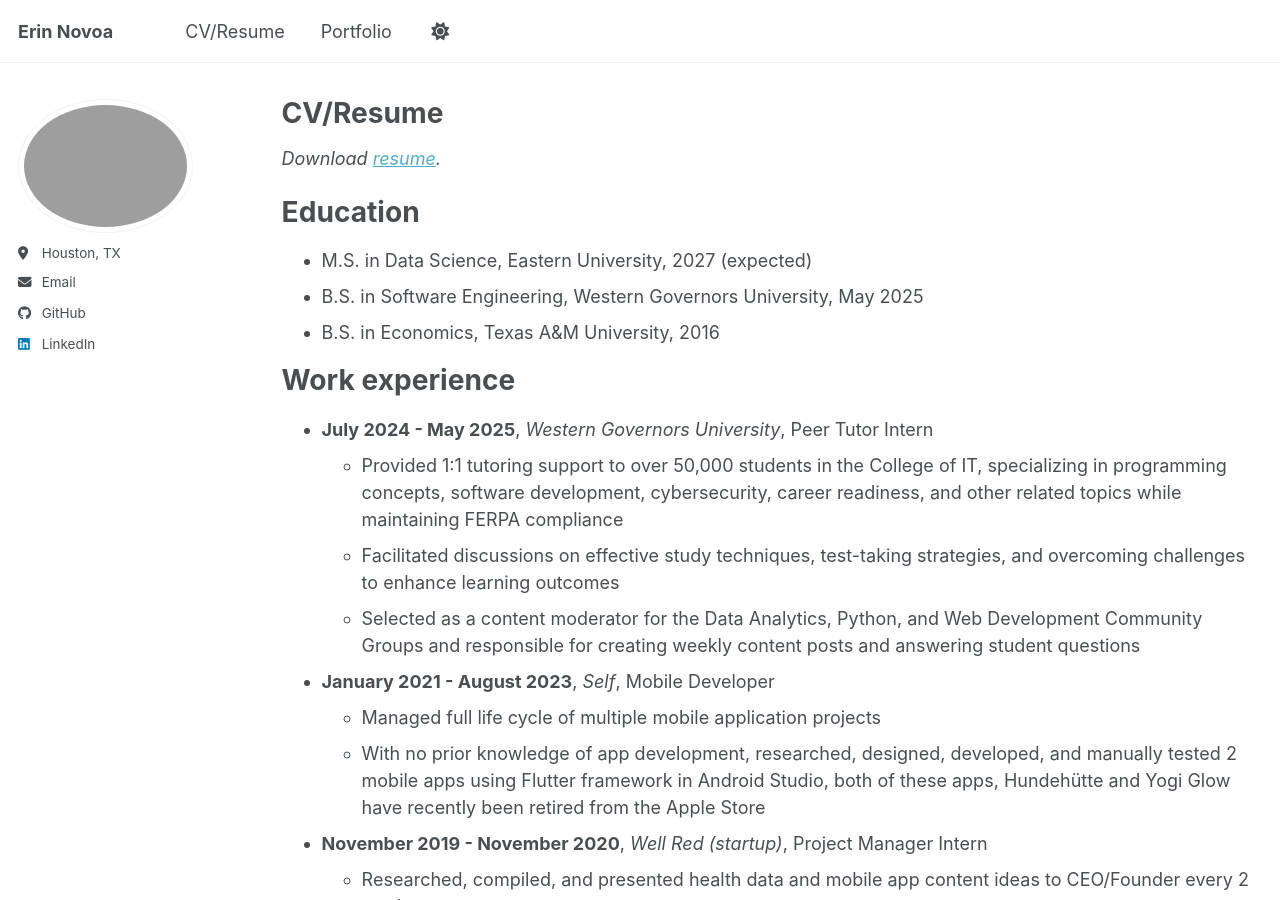
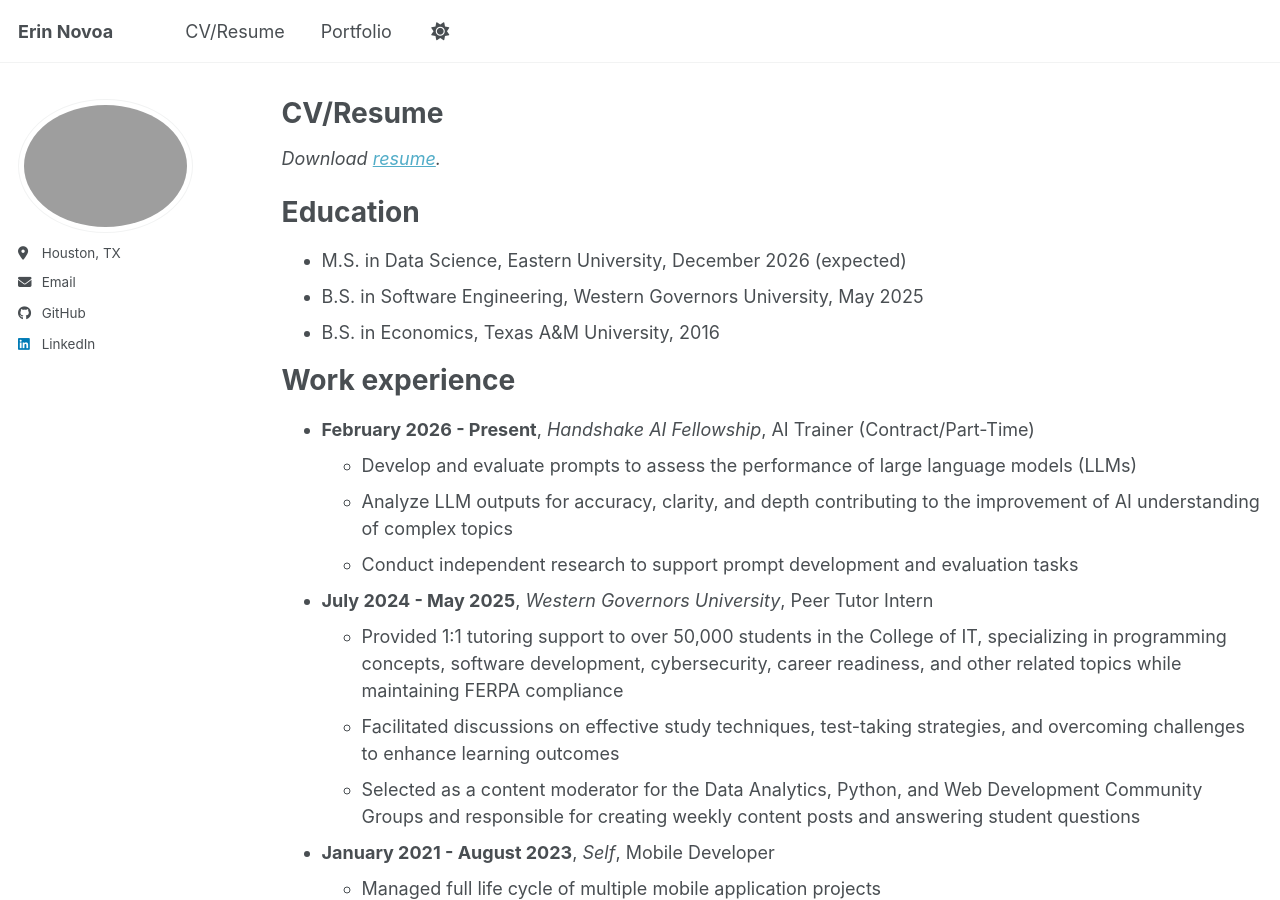
Before and after one commit to eknovoa/eknovoa.github.io, a Jekyll site: the page built from _pages/cv.md, in a window 1280 px wide and 900 px high. Built offline with Jekyll 4.4.1, drawn with Linux system fonts in a browser that asks for light colours; a script bundle is joined from its source files by our own code; library files that are not in the unit come from our copies; some of the changed text lies outside the part shown.

```diff
--- a/_pages/cv.md
+++ b/_pages/cv.md
@@ -9,17 +9,22 @@ redirect_from:
 
 {% include base_path %}
 
-_Download [resume](/files/EN_Resume.pdf)._
+_Download [resume](/files/ErinNovoa_Resume.pdf)._
 
 Education
 ======
-* M.S. in Data Science, Eastern University, 2027 (expected)
+* M.S. in Data Science, Eastern University, December 2026 (expected)
 * B.S. in Software Engineering, Western Governors University, May 2025
 * B.S. in Economics, Texas A&M University, 2016
 
 
 Work experience
 ======
+* __February 2026 - Present__, _Handshake AI Fellowship_, AI Trainer (Contract/Part-Time)
+  * Develop and evaluate prompts to assess the performance of large language models (LLMs)
+  * Analyze LLM outputs for accuracy, clarity, and depth contributing to the improvement of AI understanding of complex topics
+  * Conduct independent research to support prompt development and evaluation tasks
+
 * __July 2024 - May 2025__, _Western Governors University_, Peer Tutor Intern
   * Provided 1:1 tutoring support to over 50,000 students in the College of IT, specializing in programming concepts, software development, cybersecurity, career readiness, and other related topics while maintaining FERPA compliance
   * Facilitated discussions on effective study techniques, test-taking strategies, and overcoming challenges to enhance learning outcomes
```
Also changed, not shown: other parts of _pages/cv.md (+0 -3 lines).
